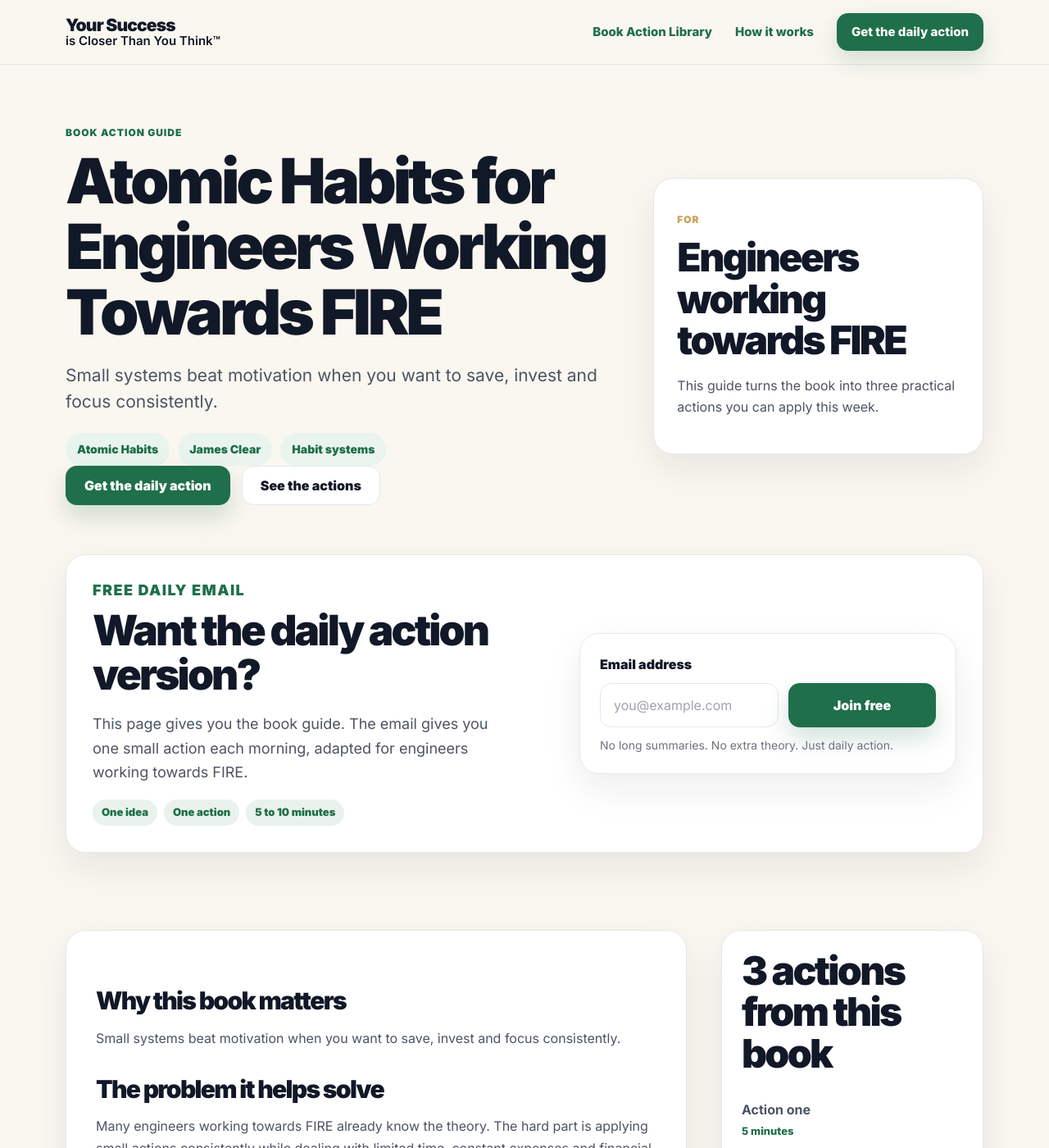
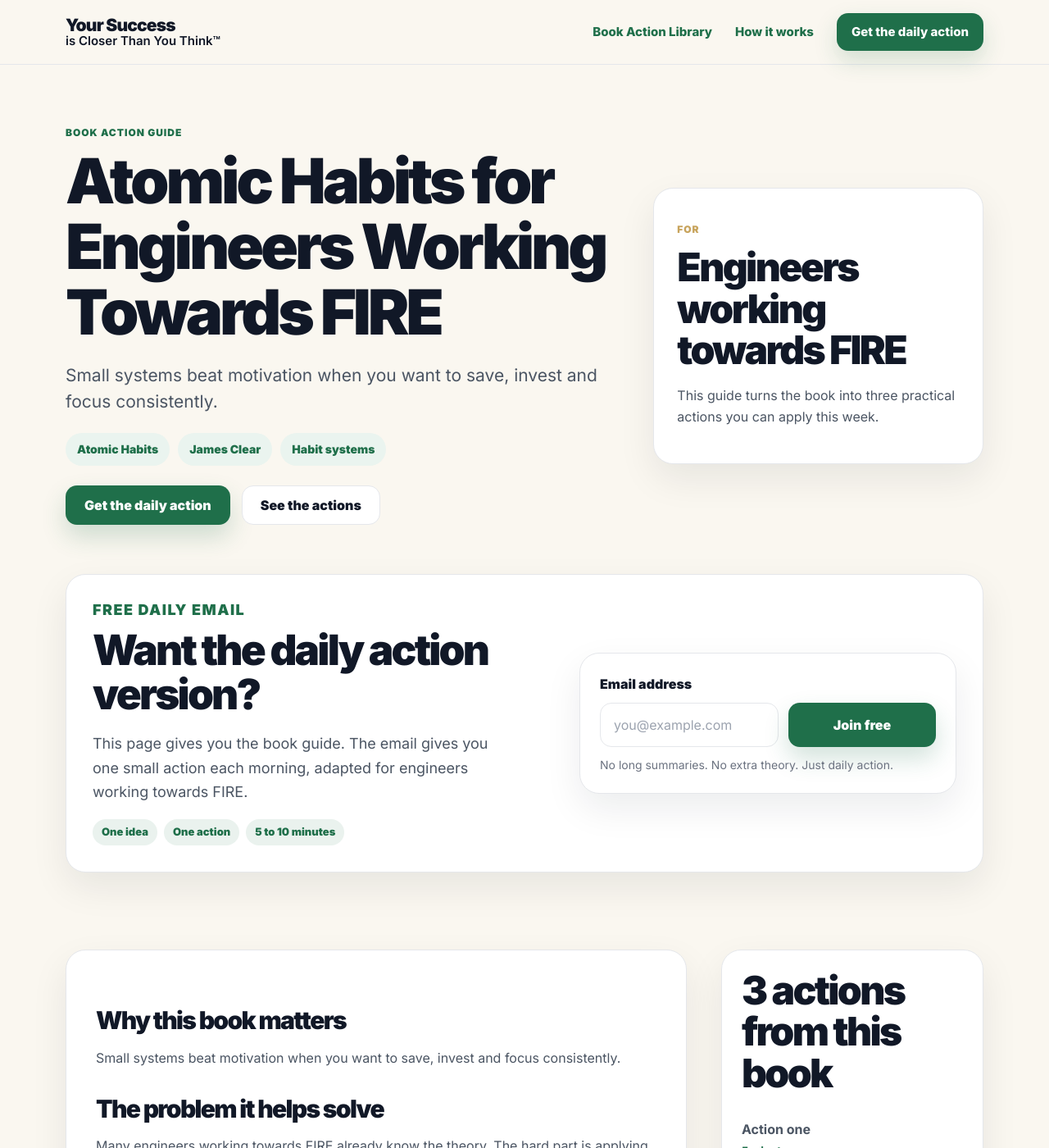
Before and after one commit to PierreHenryDev/Lab.PierreHenry.Dev, a Jekyll site: the page built from _books/atomic-habits.md, in a window 1280 px wide and 1400 px high. Shown: the whole window at 82% size. Built offline with Jekyll 4.4.1, drawn with Linux system fonts in a browser that asks for light colours.

Commit message:
Enhance smooth scrolling behavior and improve book action card layout in styles.css

```diff
--- a/assets/css/styles.css
+++ b/assets/css/styles.css
@@ -19,6 +19,7 @@
 }
 
 html {
+  scroll-behaviour: smooth;
   scroll-behavior: smooth;
 }
 
@@ -373,6 +374,7 @@ h3 {
   font-weight: 900;
 }
 
+/* Book action cards */
 .book-tile {
   min-height: 430px;
   display: flex;
@@ -446,6 +448,14 @@ h3 {
   gap: 10px;
   align-items: center;
   text-decoration: none;
+}
+
+.book-hero .meta-pills {
+  margin-bottom: 24px;
+}
+
+.book-hero .hero-actions {
+  margin-top: 0;
 }
 
 .tile-meta span,
@@ -623,6 +633,7 @@ input[type="email"]::placeholder {
   margin-bottom: 0;
 }
 
+/* Book article pages */
 .book-page .book-hero {
   padding: 76px 0 54px;
 }
```
